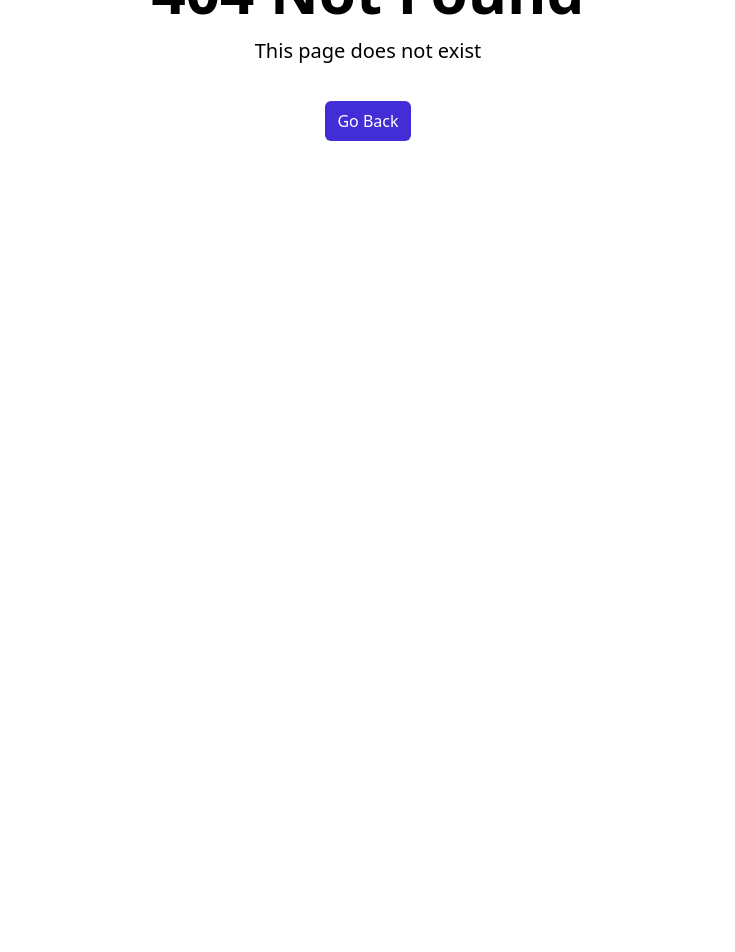
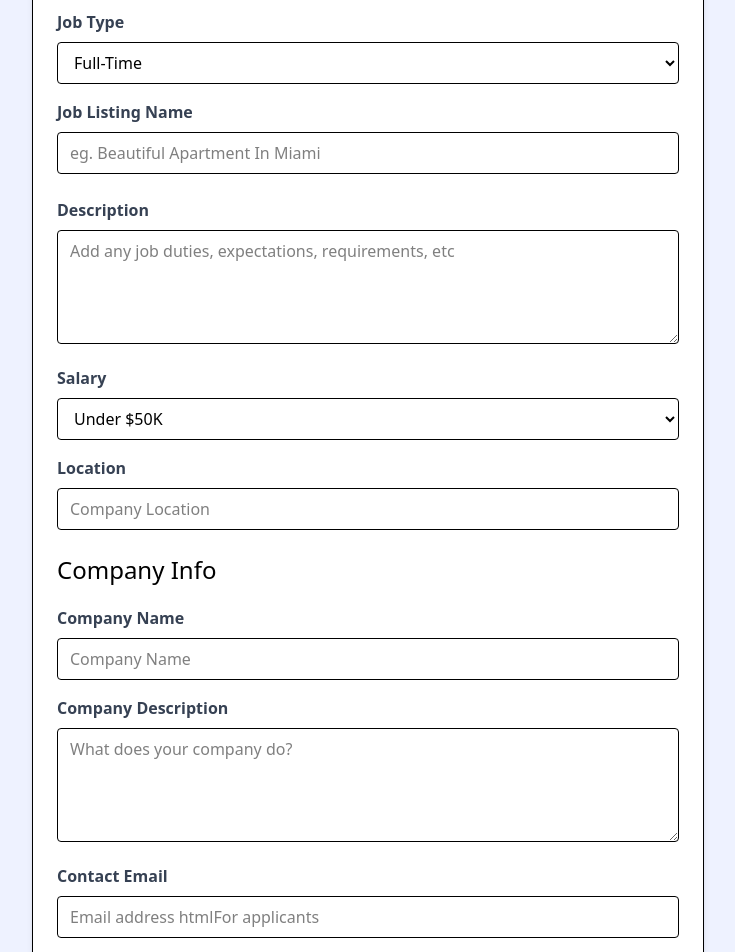
Before and after one commit to DavidNgozika/React-Jobs, a React (Vite) app: page /add-job in a window 1280 px wide. Before the commit this address had no page. Shown: the part 260-1212 px from the top of the page, without its empty margins (272-1007 px from the left). Before the commit the page ends 800 px from the top, so only its background shows below. Built offline with nearby package versions, Linux system fonts and the light colour scheme.

Commit message:
Create the Add Job page with the useState hook

```diff
--- a/src/App.jsx
+++ b/src/App.jsx
@@ -9,12 +9,14 @@
 import JobPage, { jobLoader } from './pages/JobPage';
 import JobsPage from './pages/JobsPage';
 import NotFoundPage from './pages/NotFoundPage';
+import AddJobPage from './pages/AddJobPage';
 
 const router = createBrowserRouter(
   createRoutesFromElements(
     <Route path="/" element={<MainLayout />}>
       <Route index element={<HomePage />} />
       <Route path='/jobs' element={<JobsPage />} />
+      <Route path='/add-job' element={<AddJobPage />} />
       <Route path='/jobs/:id' element={<JobPage />} loader={jobLoader} />
       <Route path='*' element={<NotFoundPage />} />
     </Route>
--- /dev/null
+++ b/src/pages/AddJobPage.jsx
@@ -0,0 +1,234 @@
+import { useState } from "react";
+
+export default function AddJobPage() {
+  const [type, setType] = useState('Full-Time');
+  const [title, setTitle] = useState('');
+  const [location, setLocation] = useState('');
+  const [description, setDescription] = useState('');
+  const [salary, setSalary] = useState('Under $50K');
+  const [companyName, setCompanyName] = useState('');
+  const [companyDescription, setCompanyDescription] = useState('');
+  const [contactEmail, setContactEmail] = useState('');
+  const [contactPhone, setContactPhone] = useState('');
+
+  const submitForm = e => {
+    e.preventDefault();
+
+    const newJob = {
+      type,
+      title,
+      location,
+      description,
+      salary,
+      company: {
+        name: companyName,
+        description: companyDescription,
+        contactEmail,
+        contactPhone
+      }
+    };
+
+    console.log(newJob);
+  };
+
+  return (
+    <section className="bg-indigo-50">
+      <div className="container m-auto max-w-2xl py-24">
+        <div
+          className="bg-white px-6 py-8 mb-4 shadow-md rounded-md border m-4 md:m-0"
+        >
+          <form onSubmit={submitForm}>
+            <h2 className="text-3xl text-center font-semibold mb-6">Add Job</h2>
+
+            <div className="mb-4">
+              <label
+                htmlFor="type" className="block text-gray-700 font-bold mb-2"
+              >
+                Job Type
+              </label>
+              <select
+                id="type"
+                name="type"
+                className="border rounded w-full py-2 px-3"
+                value={type}
+                onChange={e => setType(e.target.value)}
+                required
+              >
+                <option value="Full-Time">Full-Time</option>
+                <option value="Part-Time">Part-Time</option>
+                <option value="Remote">Remote</option>
+                <option value="Internship">Internship</option>
+              </select>
+            </div>
+
+            <div className="mb-4">
+              <label
+                htmlFor="title"
+                className="block text-gray-700 font-bold mb-2"
+              >
+                Job Listing Name
+              </label>
+              <input
+                type="text"
+                id="title"
+                name="title"
+                className="border rounded w-full py-2 px-3 mb-2"
+                placeholder="eg. Beautiful Apartment In Miami"
+                value={title}
+                onChange={e => setTitle(e.target.value)}
+                required
+              />
+            </div>
+            <div className="mb-4">
+              <label
+                htmlFor="description"
+                className="block text-gray-700 font-bold mb-2"
+              >
+                Description
+              </label>
+              <textarea
+                id="description"
+                name="description"
+                className="border rounded w-full py-2 px-3"
+                rows="4"
+                placeholder="Add any job duties, expectations, requirements, etc"
+                value={description}
+                onChange={e => setDescription(e.target.value)}
+              ></textarea>
+            </div>
+
+            <div className="mb-4">
+              <label
+                htmlFor="type" className="block text-gray-700 font-bold mb-2"
+              >
+                Salary
+              </label>
+              <select
+                id="salary"
+                name="salary"
+                className="border rounded w-full py-2 px-3"
+                value={salary}
+                onChange={e => setSalary(e.target.value)}
+                required
+              >
+                <option value="Under $50K">Under $50K</option>
+                <option value="$50K - 60K">$50K - $60K</option>
+                <option value="$60K - 70K">$60K - $70K</option>
+                <option value="$70K - 80K">$70K - $80K</option>
+                <option value="$80K - 90K">$80K - $90K</option>
+                <option value="$90K - 100K">$90K - $100K</option>
+                <option value="$100K - 125K">$100K - $125K</option>
+                <option value="$125K - 150K">$125K - $150K</option>
+                <option value="$150K - 175K">$150K - $175K</option>
+                <option value="$175K - 200K">$175K - $200K</option>
+                <option value="Over $200K">Over $200K</option>
+              </select>
+            </div>
+
+            <div className='mb-4'>
+              <label
+                htmlFor="location"
+                className='block text-gray-700 font-bold mb-2'
+              >
+                Location
+              </label>
+              <input
+                type='text'
+                id='location'
+                name='location'
+                className='border rounded w-full py-2 px-3 mb-2'
+                placeholder='Company Location'
+                value={location}
+                onChange={e => setLocation(e.target.value)}
+                required
+              />
+            </div>
+
+            <h3 className="text-2xl mb-5">Company Info</h3>
+
+            <div className="mb-4">
+              <label
+                htmlFor="company"
+                className="block text-gray-700 font-bold mb-2"
+              >
+                Company Name
+              </label>
+              <input
+                type="text"
+                id="company"
+                name="company"
+                className="border rounded w-full py-2 px-3"
+                placeholder="Company Name"
+                value={companyName}
+                onChange={e => setCompanyName(e.target.value)}
+              />
+            </div>
+
+            <div className="mb-4">
+              <label
+                htmlFor="company_description"
+                className="block text-gray-700 font-bold mb-2"
+              >
+                Company Description
+              </label>
+              <textarea
+                id="company_description"
+                name="company_description"
+                className="border rounded w-full py-2 px-3"
+                rows="4"
+                placeholder="What does your company do?"
+                value={companyDescription}
+                onChange={e => setCompanyDescription(e.target.value)}
+              ></textarea>
+            </div>
+
+            <div className="mb-4">
+              <label
+                htmlFor="contact_email"
+                className="block text-gray-700 font-bold mb-2"
+              >
+                Contact Email
+              </label>
+              <input
+                type="email"
+                id="contact_email"
+                name="contact_email"
+                className="border rounded w-full py-2 px-3"
+                placeholder="Email address htmlFor applicants"
+                value={contactEmail}
+                onChange={e => setContactEmail(e.target.value)}
+                required
+              />
+            </div>
+            <div className="mb-4">
+              <label
+                htmlFor="contact_phone"
+                className="block text-gray-700 font-bold mb-2"
+              >
+                Contact Phone
+              </label>
+              <input
+                type="tel"
+                id="contact_phone"
+                name="contact_phone"
+                className="border rounded w-full py-2 px-3"
+                placeholder="Optional phone htmlFor applicants"
+                value={contactPhone}
+                onChange={e => setContactPhone(e.target.value)}
+              />
+            </div>
+
+            <div>
+              <button
+                className="bg-indigo-500 hover:bg-indigo-600 text-white font-bold py-2 px-4 rounded-full w-full focus:outline-none focus:shadow-outline"
+                type="submit"
+              >
+                Add Job
+              </button>
+            </div>
+          </form>
+        </div>
+      </div>
+    </section>
+  );
+}
```
